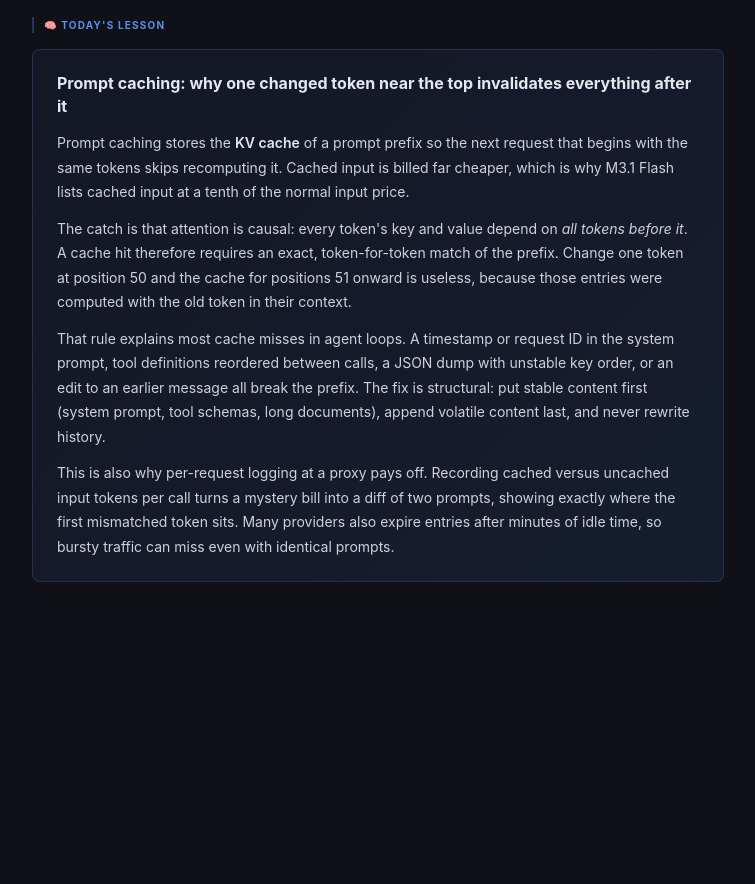
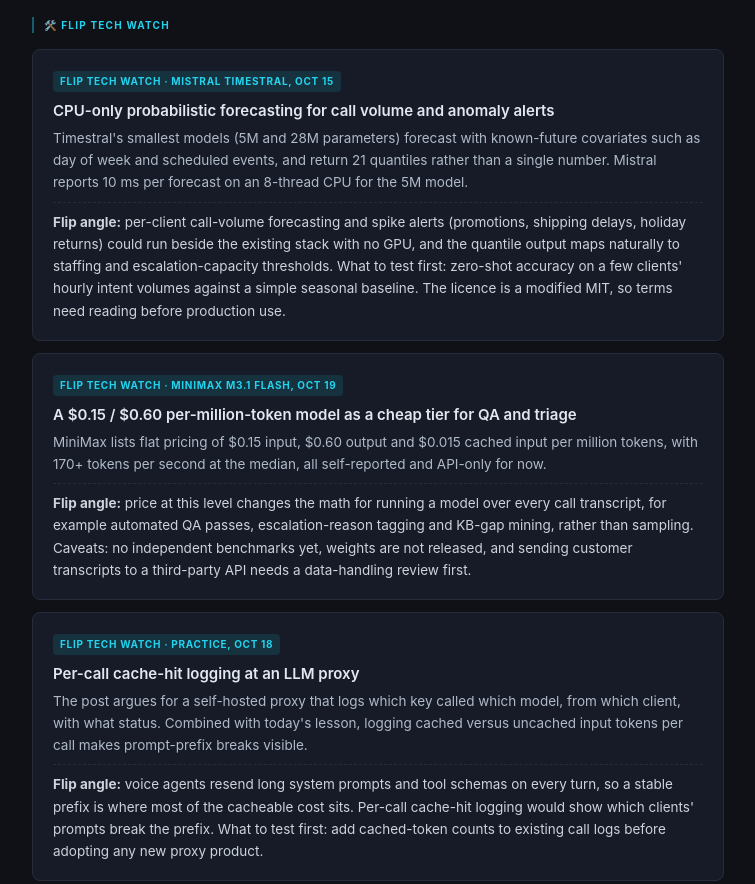
Before and after one commit to psat-eng/ai-daily-dump, a plain HTML site: page 2026-10-19.html in a window 1280 px wide. Shown: the part 2040-2924 px from the top of the page, without its empty margins (262-1017 px from the left). Before the commit the page ends 2702 px from the top, so only its background shows below. Drawn offline with Linux system fonts and the light colour scheme; no server answers.

Commit message:
Daily dump 2026-10-19: add Flip Tech Watch section

```diff
--- a/2026-10-19.html
+++ b/2026-10-19.html
@@ -49,6 +49,9 @@
   .lesson-body p:last-child { margin-bottom: 0; }
   .lesson-body code, .card-body code { background: #1e2540; border-radius: 3px; padding: 1px 5px; font-size: 12.5px; color: #a5b4fc; font-family: 'SF Mono', 'Fira Code', monospace; }
   .lesson-body strong { color: var(--text); font-weight: 600; }
+  .section-label.flip { color: #22d3ee; border-color: rgba(34,211,238,0.4); }
+  .tag.flip { background: rgba(34,211,238,0.12); color: #22d3ee; }
+  .flip-angle { border-top: 1px dashed var(--border); padding-top: 8px; margin-top: 4px; color: #cdd3db; }
   .divider { border: none; border-top: 1px solid var(--border); margin: 32px 0; }
 </style>
 </head>
@@ -119,6 +122,36 @@
   <div class="card-title"><a href="https://home.cern/cern-and-mistral-join-forces-to-accelerate-ai-for-science/" target="_blank">CERN and Mistral sign a statement of intent to build a "Large Physics Model"</a></div>
   <div class="card-body">
     <p>The aim is a single pretrained foundation model for collider physics, trained on billions of simulated LHC proton-proton collisions, covering reconstruction, particle identification, anomaly flagging and detector-design evaluation in one model rather than a chain of specialised algorithms. CERN's release gives no funding, timeline or compute figures.</p>
+  </div>
+</div>
+
+<!-- FLIP TECH WATCH -->
+<div class="section-label flip">🛠️ Flip Tech Watch</div>
+
+<div class="card">
+  <div class="tag flip">Flip Tech Watch · Mistral Timestral, Oct 15</div>
+  <div class="card-title"><a href="https://mistral.ai/news/timestral/" target="_blank">CPU-only probabilistic forecasting for call volume and anomaly alerts</a></div>
+  <div class="card-body">
+    <p>Timestral's smallest models (5M and 28M parameters) forecast with known-future covariates such as day of week and scheduled events, and return 21 quantiles rather than a single number. Mistral reports 10 ms per forecast on an 8-thread CPU for the 5M model.</p>
+    <p class="flip-angle"><strong>Flip angle:</strong> per-client call-volume forecasting and spike alerts (promotions, shipping delays, holiday returns) could run beside the existing stack with no GPU, and the quantile output maps naturally to staffing and escalation-capacity thresholds. What to test first: zero-shot accuracy on a few clients' hourly intent volumes against a simple seasonal baseline. The licence is a modified MIT, so terms need reading before production use.</p>
+  </div>
+</div>
+
+<div class="card">
+  <div class="tag flip">Flip Tech Watch · MiniMax M3.1 Flash, Oct 19</div>
+  <div class="card-title"><a href="https://www.minimax.io/blog/minimax-m31f" target="_blank">A $0.15 / $0.60 per-million-token model as a cheap tier for QA and triage</a></div>
+  <div class="card-body">
+    <p>MiniMax lists flat pricing of $0.15 input, $0.60 output and $0.015 cached input per million tokens, with 170+ tokens per second at the median, all self-reported and API-only for now.</p>
+    <p class="flip-angle"><strong>Flip angle:</strong> price at this level changes the math for running a model over every call transcript, for example automated QA passes, escalation-reason tagging and KB-gap mining, rather than sampling. Caveats: no independent benchmarks yet, weights are not released, and sending customer transcripts to a third-party API needs a data-handling review first.</p>
+  </div>
+</div>
+
+<div class="card">
+  <div class="tag flip">Flip Tech Watch · Practice, Oct 18</div>
+  <div class="card-title"><a href="https://jrdsgl.com/if-you-dont-run-your-own-llm-proxy-how-the-fuck-do-you-even-know-whats-going-on/" target="_blank">Per-call cache-hit logging at an LLM proxy</a></div>
+  <div class="card-body">
+    <p>The post argues for a self-hosted proxy that logs which key called which model, from which client, with what status. Combined with today's lesson, logging cached versus uncached input tokens per call makes prompt-prefix breaks visible.</p>
+    <p class="flip-angle"><strong>Flip angle:</strong> voice agents resend long system prompts and tool schemas on every turn, so a stable prefix is where most of the cacheable cost sits. Per-call cache-hit logging would show which clients' prompts break the prefix. What to test first: add cached-token counts to existing call logs before adopting any new proxy product.</p>
   </div>
 </div>
 
```
